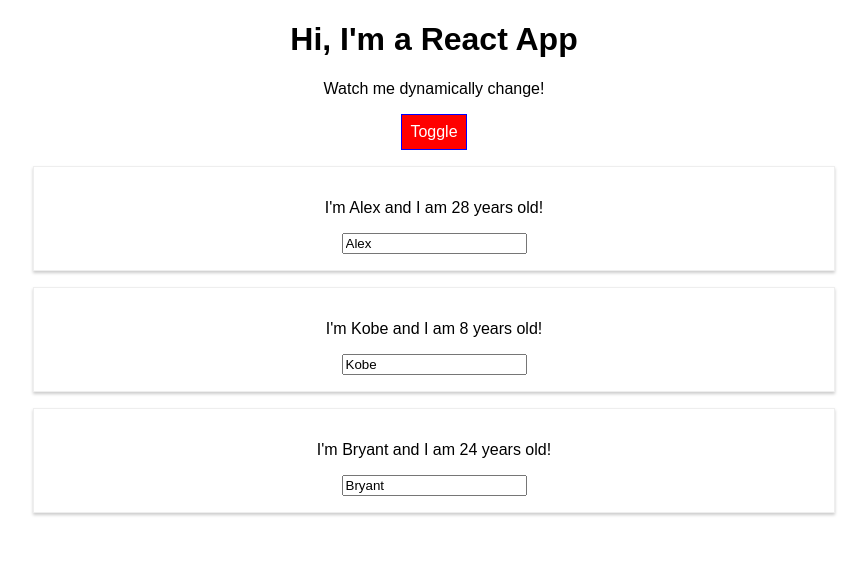
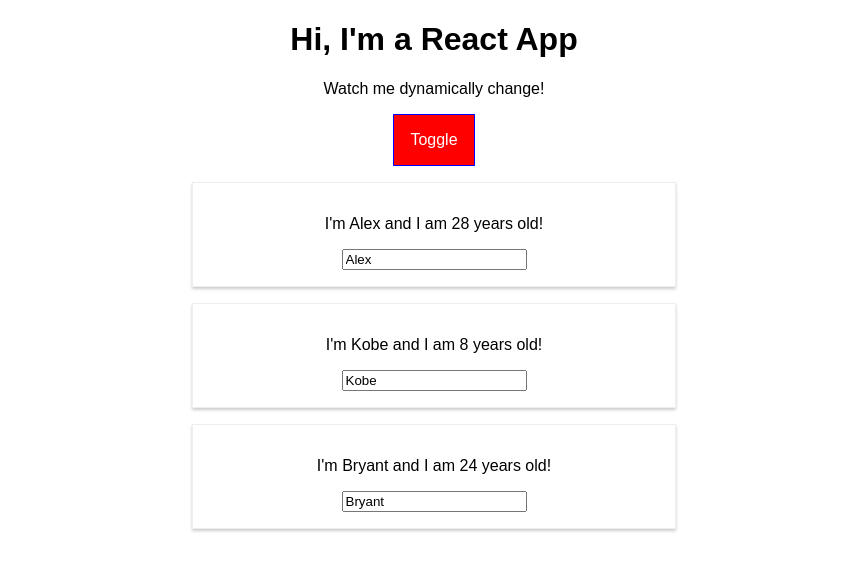
Before and after one commit to alexw14/learn-react-redux, a React app: page / in a window 1280 px wide. Both pictures are taken after a click on the button "Toggle". Shown: the top 570 px of the page, without its empty margins (206-1073 px from the left). Built offline with nearby package versions, Linux system fonts and the light colour scheme.

Commit message:
update css

```diff
--- a/src/App.css
+++ b/src/App.css
@@ -9,3 +9,27 @@
 .bold {
   font-weight: bold;
 }
+
+.App button {
+  border: 1px solid blue;
+  padding: 16px;
+  background-color: green;
+  font: inherit;
+  color: white;
+  cursor: pointer;
+
+}
+
+.App button:hover {
+  background-color: lightgreen;
+  color: black;
+}
+
+.App button.Red {
+  background-color: red;
+}
+
+.App button.Red:hover {
+  background-color: salmon;
+  color: black;
+}
--- a/src/App.js
+++ b/src/App.js
@@ -44,16 +44,7 @@
   }
 
   render() {
-
-    // can't use pseudo selectors this way
-    const style = {
-      backgroundColor: 'green',
-      color: 'white',
-      font: 'inherit',
-      border: '1px solid blue',
-      padding: '8px',
-      cursor: 'pointer',
-    };
+    let btnClass = '';
 
     // handling dynamic content the javascript way
     let persons = null;
@@ -72,9 +63,8 @@
             )
           })}
         </div>
-      )
-      // change color of button to red when showPersons = true
-      style.backgroundColor = 'red';
+      );
+      btnClass = styles.Red;
     }
 
     // class names as declared in App.css
@@ -92,7 +82,7 @@
         <div className={styles.App}>
           <h1>Hi, I'm a React App</h1>
           <p className={classes.join(' ')}>Watch me dynamically change!</p>
-          <button style={style} onClick={this.togglePersonsHandler}>Toggle</button>
+          <button className={btnClass} onClick={this.togglePersonsHandler}>Toggle</button>
           {persons}
         </div>
     );
--- a/src/Person/Person.css
+++ b/src/Person/Person.css
@@ -6,3 +6,9 @@
   padding: 16px;
   text-align: center;
 }
+
+@media (min-width: 500px) {
+  .Person {
+    width: 450px;
+  }
+}
```
